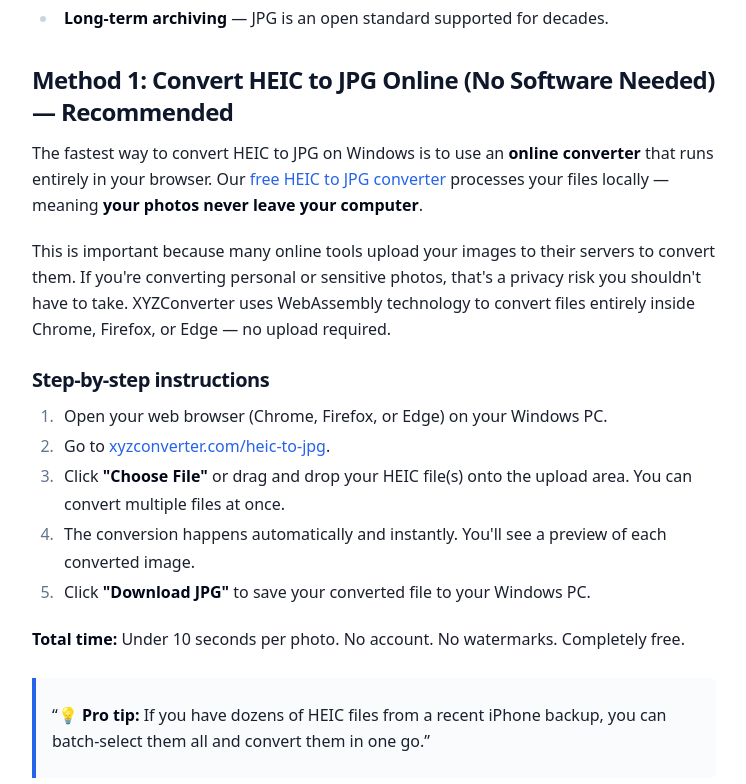
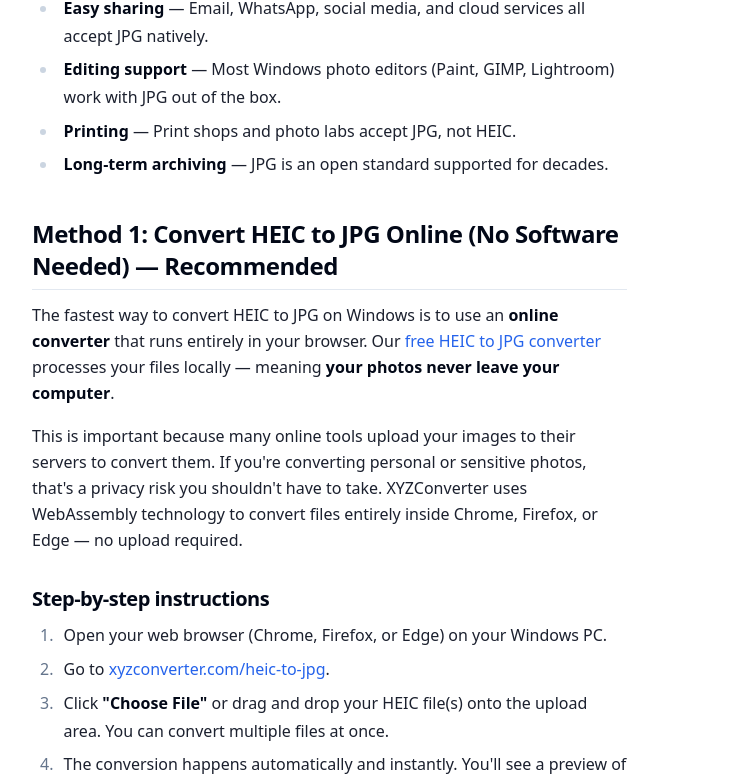
Before and after one commit to Tachfine37/xyzconverter, a React (Vite) app: page /blog/heic-to-jpg-windows in a window 1280 px wide. Shown: the part 1156-1940 px from the top of the page, without its empty margins (112-858 px from the left). Built offline with nearby package versions, Linux system fonts and the light colour scheme.

Commit message:
fix(blog): explicitly add blog-article CSS class with prose styles to guarantee rendering independently of tailwind typography plugin

```diff
--- a/src/components/blog/BlogPost.tsx
+++ b/src/components/blog/BlogPost.tsx
@@ -97,6 +97,7 @@
 
                     {/* Article */}
                     <article className="
+                        blog-article
                         prose prose-slate dark:prose-invert max-w-none
                         prose-base
                         prose-headings:font-bold prose-headings:tracking-tight
--- a/src/index.css
+++ b/src/index.css
@@ -70,7 +70,158 @@
   * {
     @apply border-border;
   }
+
   body {
     @apply bg-background text-foreground;
   }
 }
+
+/* ── Blog article prose styles ─────────────────────────────────────────────
+   Applied via .blog-article on <article> elements.
+   Belt-and-suspenders: works even if @tailwindcss/typography HMR hasn't fired. */
+.blog-article {
+  font-size: 1rem;
+  line-height: 1.75;
+  color: hsl(var(--foreground) / 0.9);
+  max-width: 65ch;
+}
+
+.blog-article h2 {
+  font-size: 1.35rem;
+  font-weight: 700;
+  margin-top: 2.5rem;
+  margin-bottom: 0.75rem;
+  color: hsl(var(--foreground));
+  letter-spacing: -0.02em;
+  border-bottom: 1px solid hsl(var(--border));
+  padding-bottom: 0.4rem;
+}
+
+@media (min-width: 640px) {
+  .blog-article h2 {
+    font-size: 1.5rem;
+  }
+}
+
+.blog-article h3 {
+  font-size: 1.15rem;
+  font-weight: 600;
+  margin-top: 2rem;
+  margin-bottom: 0.5rem;
+  color: hsl(var(--foreground));
+}
+
+@media (min-width: 640px) {
+  .blog-article h3 {
+    font-size: 1.25rem;
+  }
+}
+
+.blog-article p {
+  margin-top: 0;
+  margin-bottom: 1.1rem;
+}
+
+.blog-article ul,
+.blog-article ol {
+  padding-left: 1.6rem;
+  margin-bottom: 1.25rem;
+}
+
+.blog-article ul {
+  list-style-type: disc;
+}
+
+.blog-article ol {
+  list-style-type: decimal;
+}
+
+.blog-article li {
+  margin-bottom: 0.35rem;
+}
+
+.blog-article li>ul,
+.blog-article li>ol {
+  margin-top: 0.35rem;
+  margin-bottom: 0;
+}
+
+.blog-article strong {
+  font-weight: 600;
+  color: hsl(var(--foreground));
+}
+
+.blog-article a {
+  color: hsl(var(--primary));
+  text-decoration: none;
+}
+
+.blog-article a:hover {
+  text-decoration: underline;
+}
+
+.blog-article blockquote {
+  border-left: 4px solid hsl(var(--primary));
+  background: hsl(var(--muted) / 0.5);
+  border-radius: 0 0.375rem 0.375rem 0;
+  padding: 0.75rem 1.25rem;
+  margin: 1.5rem 0;
+  font-style: normal;
+}
+
+.blog-article blockquote p {
+  margin-bottom: 0;
+}
+
+.blog-article code {
+  background: hsl(var(--muted));
+  color: hsl(var(--primary));
+  border-radius: 0.25rem;
+  padding: 0.15em 0.4em;
+  font-size: 0.875em;
+  font-family: ui-monospace, monospace;
+}
+
+.blog-article pre {
+  background: hsl(var(--muted));
+  border-radius: 0.5rem;
+  padding: 1rem 1.25rem;
+  overflow-x: auto;
+  margin: 1.5rem 0;
+}
+
+.blog-article pre code {
+  background: none;
+  padding: 0;
+  color: hsl(var(--foreground));
+  font-size: 0.85rem;
+}
+
+/* Tables */
+.blog-article table {
+  width: 100%;
+  border-collapse: collapse;
+  font-size: 0.875rem;
+  margin: 1.5rem 0;
+  display: block;
+  overflow-x: auto;
+}
+
+.blog-article th {
+  background: hsl(var(--muted));
+  font-weight: 600;
+  text-align: left;
+  padding: 0.6rem 0.9rem;
+  border: 1px solid hsl(var(--border));
+  white-space: nowrap;
+}
+
+.blog-article td {
+  padding: 0.55rem 0.9rem;
+  border: 1px solid hsl(var(--border));
+  vertical-align: top;
+}
+
+.blog-article tr:nth-child(even) td {
+  background: hsl(var(--muted) / 0.4);
+}
```
